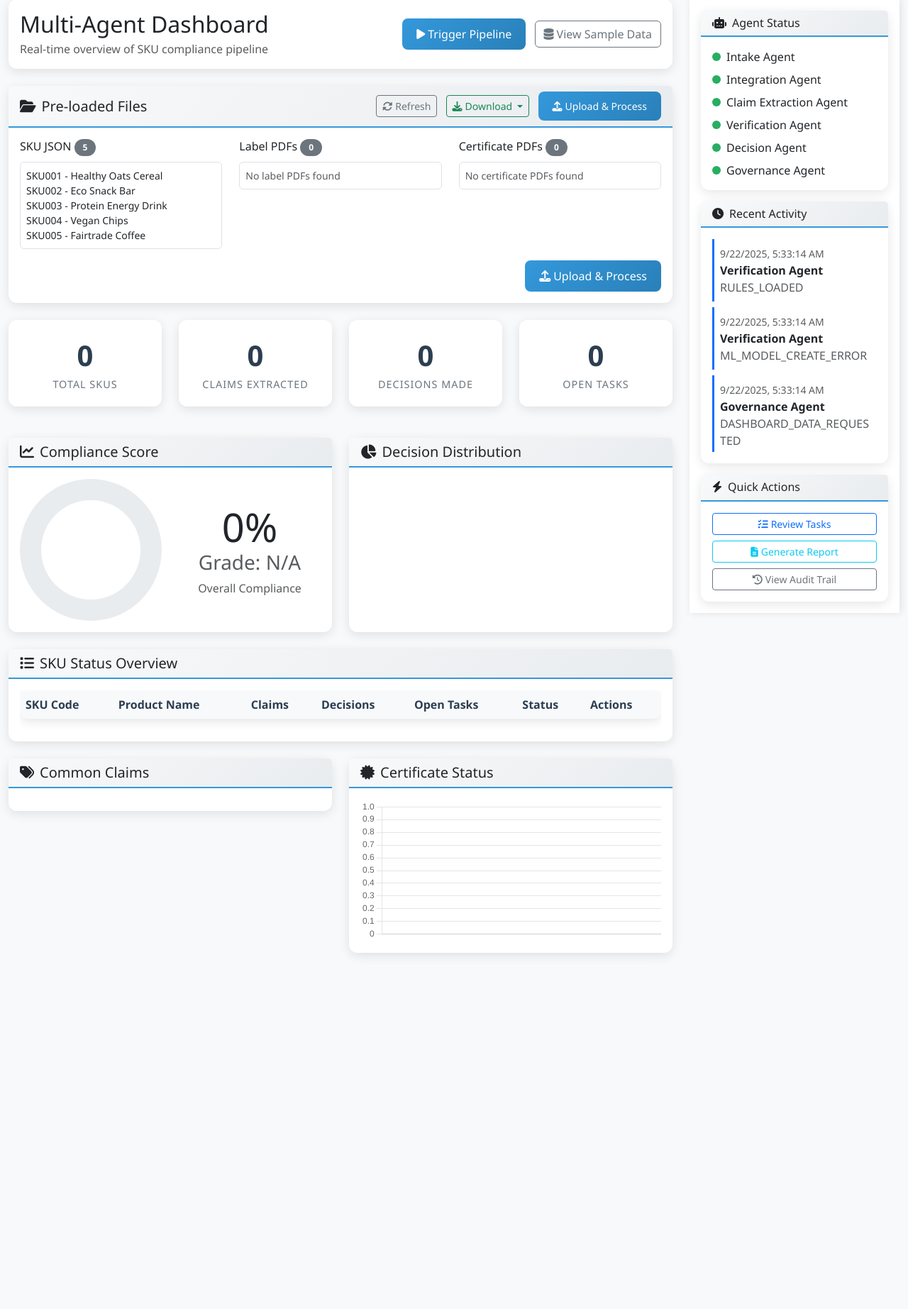
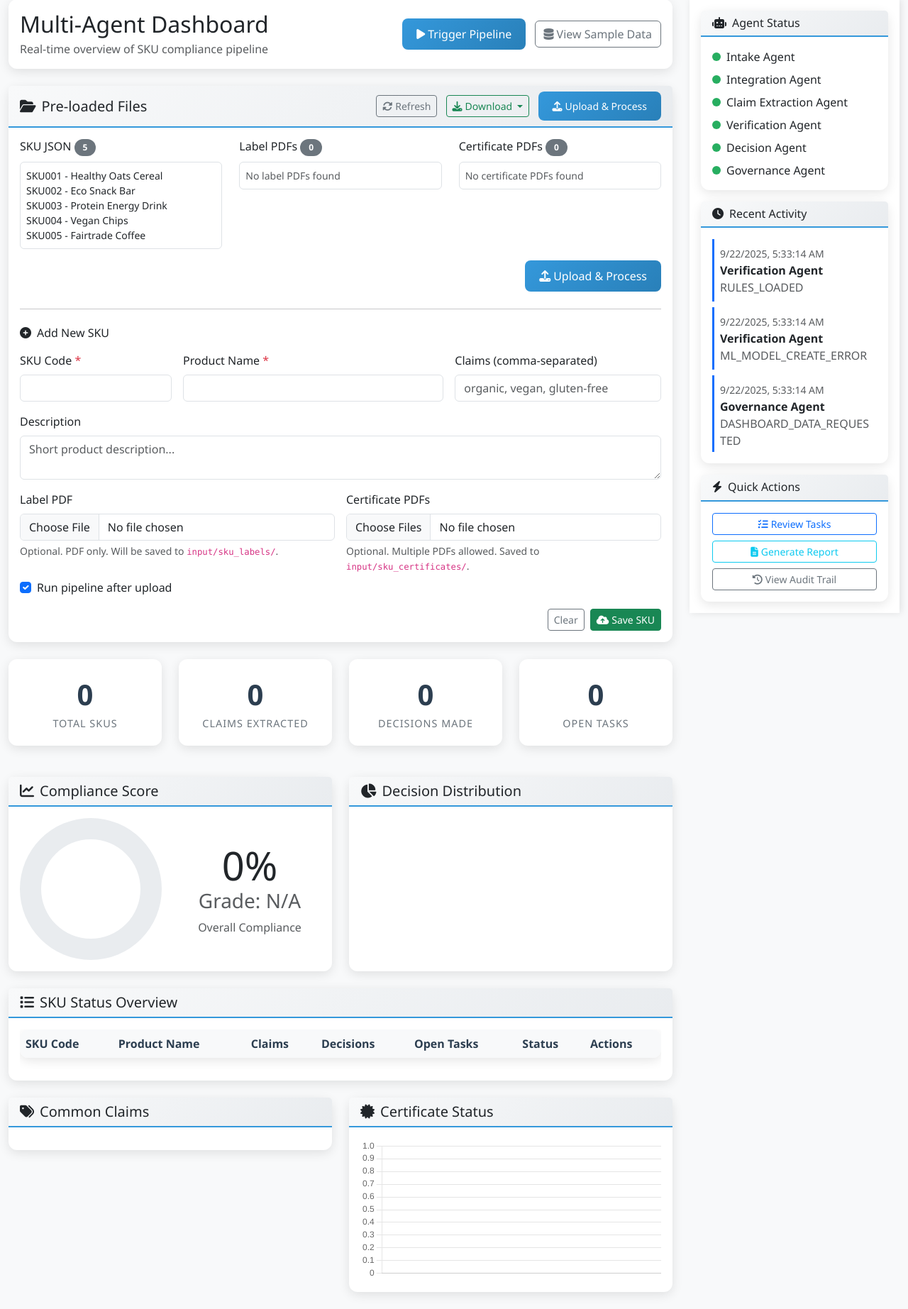
Before and after one commit to Pavadeppam/shelftruth_label_aiassistance, a Flask app: page / in a window 1280 px wide. Shown: the part 87-1932 px from the top of the page at 71% size. Before the commit the page ends 1434 px from the top, so only its background shows below. Run offline with Flask 3, Linux system fonts and the light colour scheme; data comes from the database, SQL or seed files in the repository; both versions use the stored data as it was after the commit; data that the repository does not hold is empty; a map, chart or similar area stays blank; some libraries are stand-ins or nearby versions.

Commit message:
feature add sku implemented

```diff
--- a/agents/intake_agent.py
+++ b/agents/intake_agent.py
@@ -174,12 +174,6 @@ class IntakeAgent:
             with open(supplier_skus_path, 'r') as f:
                 supplier_data = json.load(f)
 
-            # Handle directory name typo gracefully: try alternate certificates directory if missing
-            if not os.path.exists(certificates_dir):
-                alt_dir = certificates_dir.replace("sku_certificates", "sku_cerificates")
-                if os.path.exists(alt_dir):
-                    certificates_dir = alt_dir
-
             for sku_data in supplier_data:
                 processed_sku = self._process_single_sku(sku_data, labels_dir, certificates_dir)
                 if processed_sku:
--- a/app.py
+++ b/app.py
@@ -5,6 +5,7 @@ import json
 from datetime import datetime
 import io
 import zipfile
+from werkzeug.utils import secure_filename
 
 # Import our agents
 from database.schema import ShelfTruthDB
@@ -303,13 +304,8 @@ def api_sample_data():
                 if f.endswith('.pdf')
             ]
 
-        # Check certificates directory
+        # Check certificates directory (standardized)
         certs_dir = 'input/sku_certificates'
-        if not os.path.exists(certs_dir):
-            # Fallback to alternate spelling present in sample data
-            alt_dir = 'input/sku_cerificates'
-            if os.path.exists(alt_dir):
-                certs_dir = alt_dir
         if os.path.exists(certs_dir):
             sample_data['certificates'] = [
                 f for f in os.listdir(certs_dir)
@@ -356,18 +352,13 @@ def api_download():
                         if fname.lower().endswith('.pdf'):
                             add_file_to_zip(os.path.join(labels_dir, fname), arcname=os.path.join(base_prefix, 'sku_labels', fname))
 
-            # Certificates (handle both spellings)
+            # Certificates
             if download_type in ('certificates', 'all'):
                 certs_dir = os.path.join('input', 'sku_certificates')
-                if not os.path.exists(certs_dir):
-                    alt_dir = os.path.join('input', 'sku_cerificates')
-                    if os.path.exists(alt_dir):
-                        certs_dir = alt_dir
                 if os.path.exists(certs_dir):
-                    subfolder = 'sku_certificates' if 'sku_certificates' in certs_dir else 'sku_cerificates'
                     for fname in os.listdir(certs_dir):
                         if fname.lower().endswith('.pdf'):
-                            add_file_to_zip(os.path.join(certs_dir, fname), arcname=os.path.join(base_prefix, subfolder, fname))
+                            add_file_to_zip(os.path.join(certs_dir, fname), arcname=os.path.join(base_prefix, 'sku_certificates', fname))
 
         memory_file.seek(0)
         filename_map = {
@@ -381,6 +372,139 @@ def api_download():
 
     except Exception as e:
         return jsonify({'success': False, 'error': str(e)}), 500
+
+@app.route('/api/upload', methods=['POST'])
+def api_upload():
+    """Upload a new SKU with label and certificate PDFs (multipart/form-data)
+
+    Expected form fields:
+    - sku: string (required)
+    - name: string (required)
+    - description: string (optional)
+    - claims: string (optional, comma-separated)
+    - label: file (PDF, optional)
+    - certificates: files[] (PDFs, optional, multiple)
+    """
+    try:
+        # Ensure input directories exist
+        os.makedirs('input', exist_ok=True)
+        labels_dir = os.path.join('input', 'sku_labels')
+        certs_dir = os.path.join('input', 'sku_certificates')
+        os.makedirs(labels_dir, exist_ok=True)
+        os.makedirs(certs_dir, exist_ok=True)
+
+        sku = request.form.get('sku', '').strip()
+        name = request.form.get('name', '').strip()
+        description = request.form.get('description', '').strip()
+        claims_raw = request.form.get('claims', '').strip()
+
+        if not sku or not name:
+            return jsonify({
+                'success': False,
+                'error': 'Missing required fields: sku and name'
+            }), 400
+
+        # Parse claims (comma-separated -> list)
+        claims = [c.strip() for c in claims_raw.split(',') if c.strip()] if claims_raw else []
+
+        saved_label_filename = None
+        label_file = request.files.get('label')
+        if label_file and label_file.filename:
+            if not label_file.filename.lower().endswith('.pdf'):
+                return jsonify({'success': False, 'error': 'Label must be a PDF'}), 400
+            safe_name = secure_filename(label_file.filename)
+            # Prefix with SKU for easier matching by IntakeAgent
+            prefixed = f"{sku}_{safe_name}"
+            label_path = os.path.join(labels_dir, prefixed)
+            label_file.save(label_path)
+            saved_label_filename = prefixed
+
+        saved_cert_filenames = []
+        # certificates may be provided as single or multiple files under key 'certificates'
+        cert_files = request.files.getlist('certificates') or []
+        for cf in cert_files:
+            if not cf or not cf.filename:
+                continue
+            if not cf.filename.lower().endswith('.pdf'):
+                return jsonify({'success': False, 'error': 'All certificates must be PDFs'}), 400
+            safe_name = secure_filename(cf.filename)
+            prefixed = f"{sku}_{safe_name}"
+            cert_path = os.path.join(certs_dir, prefixed)
+            cf.save(cert_path)
+            saved_cert_filenames.append(prefixed)
+
+        # Append to supplier_skus.json
+        skus_json_path = os.path.join('input', 'supplier_skus.json')
+        skus_data = []
+        if os.path.exists(skus_json_path):
+            try:
+                with open(skus_json_path, 'r') as f:
+                    skus_data = json.load(f)
+                    if not isinstance(skus_data, list):
+                        skus_data = []
+            except Exception:
+                # If file is corrupt, reset to empty list
+                skus_data = []
+
+        new_entry = {
+            'sku': sku,
+            'name': name,
+            'description': description,
+            'claims': claims,
+            # Intake/Integration expect certificate filenames
+            'certificates': saved_cert_filenames
+        }
+        # If a label was uploaded, it's not directly referenced in JSON, but IntakeAgent
+        # finds it by SKU prefix in input/sku_labels/. We still include raw_data consistency.
+
+        skus_data.append(new_entry)
+        with open(skus_json_path, 'w') as f:
+            json.dump(skus_data, f, indent=2)
+
+        # Log audit event
+        db.log_audit('Intake Agent', 'SKU_UPLOADED', None, {
+            'sku': sku,
+            'label_file': saved_label_filename,
+            'certificates': saved_cert_filenames
+        })
+
+        # Check if pipeline should run automatically (default: true)
+        run_pipeline_flag = str(request.form.get('run_pipeline', 'true')).lower() in ('1', 'true', 'yes', 'on')
+
+        if run_pipeline_flag:
+            # Automatically trigger the full pipeline so the UI doesn't need a separate click
+            processed_skus = intake_agent.trigger_pipeline(
+                supplier_skus_path=os.path.join('input', 'supplier_skus.json'),
+                labels_dir=os.path.join('input', 'sku_labels'),
+                certificates_dir=os.path.join('input', 'sku_certificates')
+            )
+            synced_sku_ids = integration_agent.sync_sku_data(processed_skus)
+            extraction_results = claim_extraction_agent.extract_claims_from_skus(synced_sku_ids)
+            verification_results = verification_agent.verify_claims_for_skus(synced_sku_ids)
+
+            return jsonify({
+                'success': True,
+                'message': 'SKU uploaded and pipeline executed successfully',
+                'sku': new_entry,
+                'pipeline': {
+                    'processed_skus': len(processed_skus),
+                    'synced_skus': len(synced_sku_ids),
+                    'extraction': extraction_results,
+                    'verification': verification_results
+                }
+            })
+        else:
+            return jsonify({
+                'success': True,
+                'message': 'SKU uploaded successfully (pipeline not executed)',
+                'sku': new_entry,
+                'pipeline': None
+            })
+    except Exception as e:
+        return jsonify({
+            'success': False,
+            'error': str(e)
+        }), 500
 
 @app.errorhandler(404)
 def not_found(error):
--- a/requirements.txt
+++ b/requirements.txt
@@ -11,3 +11,6 @@ jinja2==3.1.2
 pdfminer.six==20221105
 PyMuPDF==1.24.8
 easyocr==1.7.1
+
+# NLP
+spacy==3.7.5
--- a/templates/dashboard.html
+++ b/templates/dashboard.html
@@ -61,6 +61,52 @@
                         <div id="preloadedFiles">
                             <div class="text-muted">Loading sample files...</div>
                         </div>
+                        <hr class="my-4">
+                        <h6 class="mb-3"><i class="fas fa-plus-circle me-2"></i>Add New SKU</h6>
+                        <form id="skuUploadForm" onsubmit="event.preventDefault(); uploadNewSku();" enctype="multipart/form-data">
+                            <div class="row g-3">
+                                <div class="col-md-3">
+                                    <label class="form-label">SKU Code <span class="text-danger">*</span></label>
+                                    <input type="text" class="form-control" name="sku" id="skuField" required>
+                                </div>
+                                <div class="col-md-5">
+                                    <label class="form-label">Product Name <span class="text-danger">*</span></label>
+                                    <input type="text" class="form-control" name="name" id="nameField" required>
+                                </div>
+                                <div class="col-md-4">
+                                    <label class="form-label">Claims (comma-separated)</label>
+                                    <input type="text" class="form-control" name="claims" id="claimsField" placeholder="organic, vegan, gluten-free">
+                                </div>
+                                <div class="col-12">
+                                    <label class="form-label">Description</label>
+                                    <textarea class="form-control" name="description" id="descriptionField" rows="2" placeholder="Short product description..."></textarea>
+                                </div>
+                                <div class="col-md-6">
+                                    <label class="form-label">Label PDF</label>
+                                    <input type="file" class="form-control" name="label" accept="application/pdf">
+                                    <div class="form-text">Optional. PDF only. Will be saved to <code>input/sku_labels/</code>.</div>
+                                </div>
+                                <div class="col-md-6">
+                                    <label class="form-label">Certificate PDFs</label>
+                                    <input type="file" class="form-control" name="certificates" accept="application/pdf" multiple>
+                                    <div class="form-text">Optional. Multiple PDFs allowed. Saved to <code>input/sku_certificates/</code>.</div>
+                                </div>
+                                <div class="col-12 d-flex align-items-center mt-2">
+                                    <div class="form-check">
+                                        <input class="form-check-input" type="checkbox" id="runPipelineCheck" name="run_pipeline" checked>
+                                        <label class="form-check-label" for="runPipelineCheck">
+                                            Run pipeline after upload
+                                        </label>
+                                    </div>
+                                </div>
+                            </div>
+                            <div class="mt-3 d-flex justify-content-end gap-2">
+                                <button type="reset" class="btn btn-outline-secondary btn-sm">Clear</button>
+                                <button type="submit" class="btn btn-success btn-sm">
+                                    <i class="fas fa-cloud-upload-alt me-1"></i>Save SKU
+                                </button>
+                            </div>
+                        </form>
                     </div>
                 </div>
             </div>
@@ -628,6 +674,48 @@ function renderPreloadedFiles(sampleData) {
     container.innerHTML = html;
 }
 
+async function uploadNewSku() {
+    try {
+        const formEl = document.getElementById('skuUploadForm');
+        const fd = new FormData(formEl);
+        // Ensure explicit value when checked for consistent backend parsing
+        if (document.getElementById('runPipelineCheck')?.checked) {
+            if (!fd.has('run_pipeline')) fd.append('run_pipeline', 'on');
+        } else {
+            // If not checked, set to off so backend can detect
+            fd.set('run_pipeline', 'off');
+        }
+
+        const sku = (fd.get('sku') || '').toString().trim();
+        const name = (fd.get('name') || '').toString().trim();
+        if (!sku || !name) {
+            showAlert('Please provide required fields: SKU and Product Name', 'warning');
+            return;
+        }
+
+        showLoading('Uploading SKU...');
+        const resp = await fetchWithTimeout('/api/upload', {
+            method: 'POST',
+            body: fd
+        }, 30000);
+        const data = await resp.json();
+        hideLoading();
+        if (data.success) {
+            showAlert('SKU uploaded successfully. You can now run the pipeline.', 'success');
+            // Clear minimal fields for convenience
+            try { formEl.reset(); } catch (e) {}
+            // Refresh the preloaded files list and dashboard
+            refreshPreloadedFiles();
+            loadDashboardData();
+        } else {
+            showAlert('Upload failed: ' + (data.error || 'Unknown error'), 'danger');
+        }
+    } catch (err) {
+        hideLoading(true);
+        showAlert('Upload error: ' + err.message, 'danger');
+    }
+}
+
 function downloadData(type) {
     // Trigger browser download to the ZIP endpoint
     const url = `/api/download?type=${encodeURIComponent(type || 'all')}`;
```
Also changed, not shown: agents/verification_agent.py (+156 -7 lines), input/rules.json (+14 -4 lines), input/supplier_skus.json (+5 -11 lines), README.md, shelftruth.db, 14 other files.
